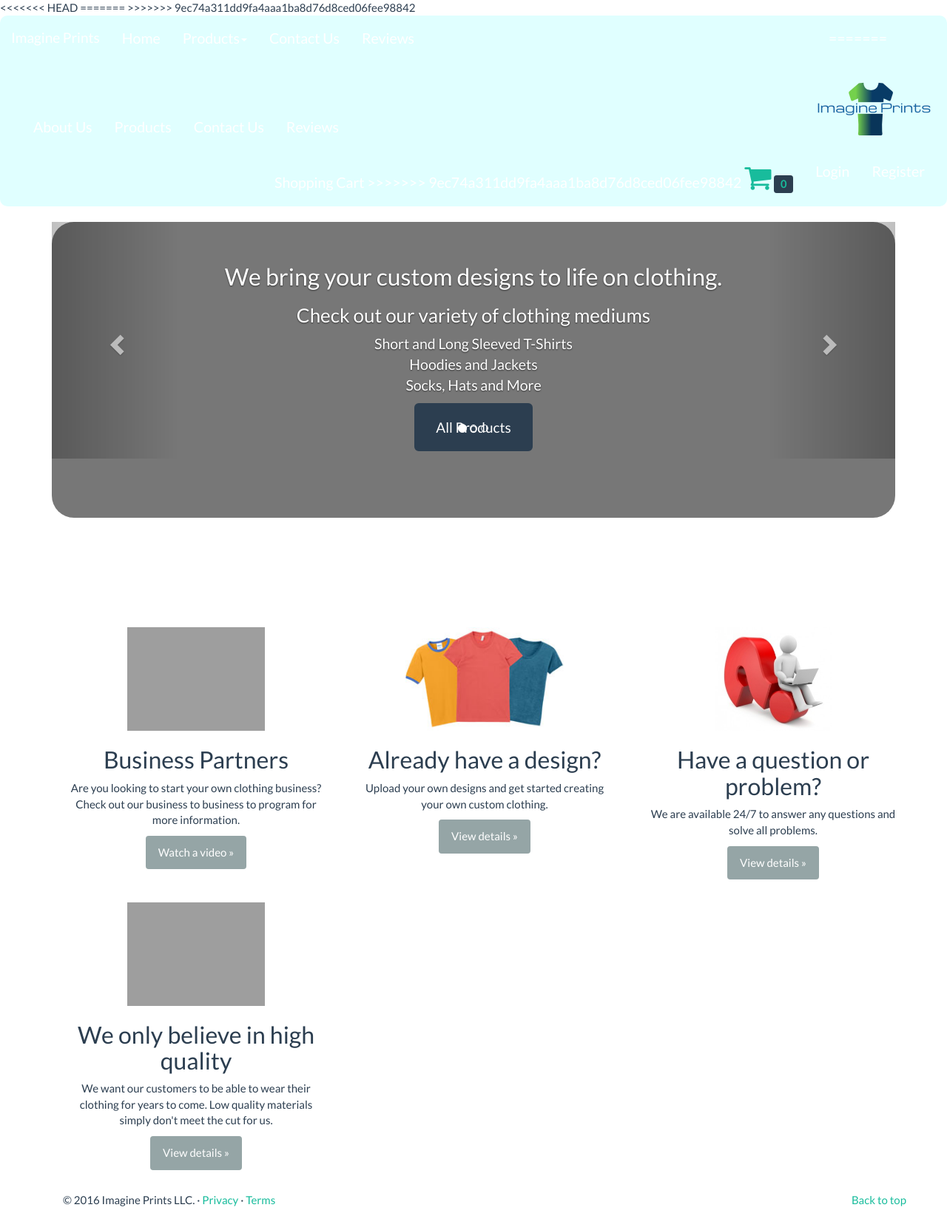
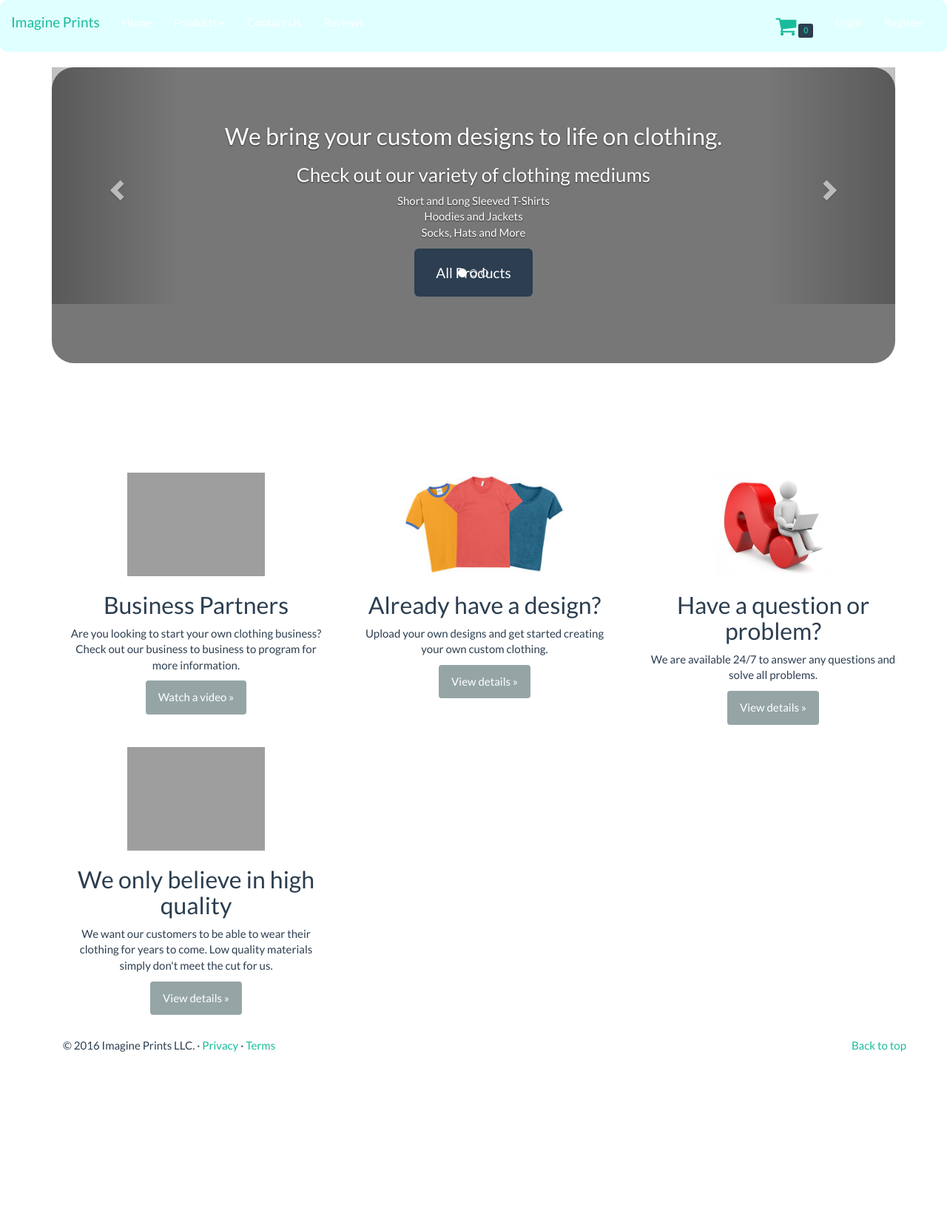
Before and after one commit to ryanmuhlbauer/ImaginePrints, a PHP site: page /index.php in a window 1280 px wide. Shown: the whole page at 74% size. After the commit the page ends 1422 px from the top, so only its background shows below. Run offline with PHP 8.4, Linux system fonts and the light colour scheme; grey boxes are pictures that could not be loaded.

Commit message:
Merge conflict in unauthorized-nav.php

```diff
--- a/unauthorized-nav.php
+++ b/unauthorized-nav.php
@@ -4,13 +4,7 @@
       session_start();
   }
 ?>
-<<<<<<< HEAD
-=======
-<style>
-li {font-size: 1.3em; }
 
-</style>
->>>>>>> 9ec74a311dd9fa4aaa1ba8d76d8ced06fee98842
 <nav class="navbar navbar-default">
   <div class="container-fluid">
     <div class="navbar-header">
@@ -19,7 +13,6 @@
         <span class="icon-bar"></span>
         <span class="icon-bar"></span>
         <span class="icon-bar"></span>
-<<<<<<< HEAD
       </button>
         <a class="navbar-brand" href="index.html">Imagine Prints</a>
     </div>
@@ -42,21 +35,7 @@
       <ul class="nav navbar-nav navbar-right">
         <li>
           <a href="cart.php">
-=======
-    </button>
-        <a class="navbar-brand" href="index.php" style="padding-left:7%;"><img src="/img/Logo.png" alt="Imagine Prints"></a>
-    </div>
-    <div class="collapse navbar-collapse" id="bs-example-navbar-collapse-1">
-      <ul class="nav navbar-nav" id="NavBarList2">
-        <li><a href="About.php">About Us</a></li>
-        <li><a href="products.php">Products</a></li>
-        <li><a href="contact.php">Contact Us</a></li>
-        <li><a href="reviews.html">Reviews</a></li>
-      </ul>
-      <ul class="nav navbar-nav navbar-right">
-        <li>
-          <a href="cart.php">Shopping Cart
->>>>>>> 9ec74a311dd9fa4aaa1ba8d76d8ced06fee98842
+
             <i class="fa fa-shopping-cart fa-2x secondary"></i>
             <span class="label label-primary secondary">
               <?php
```
